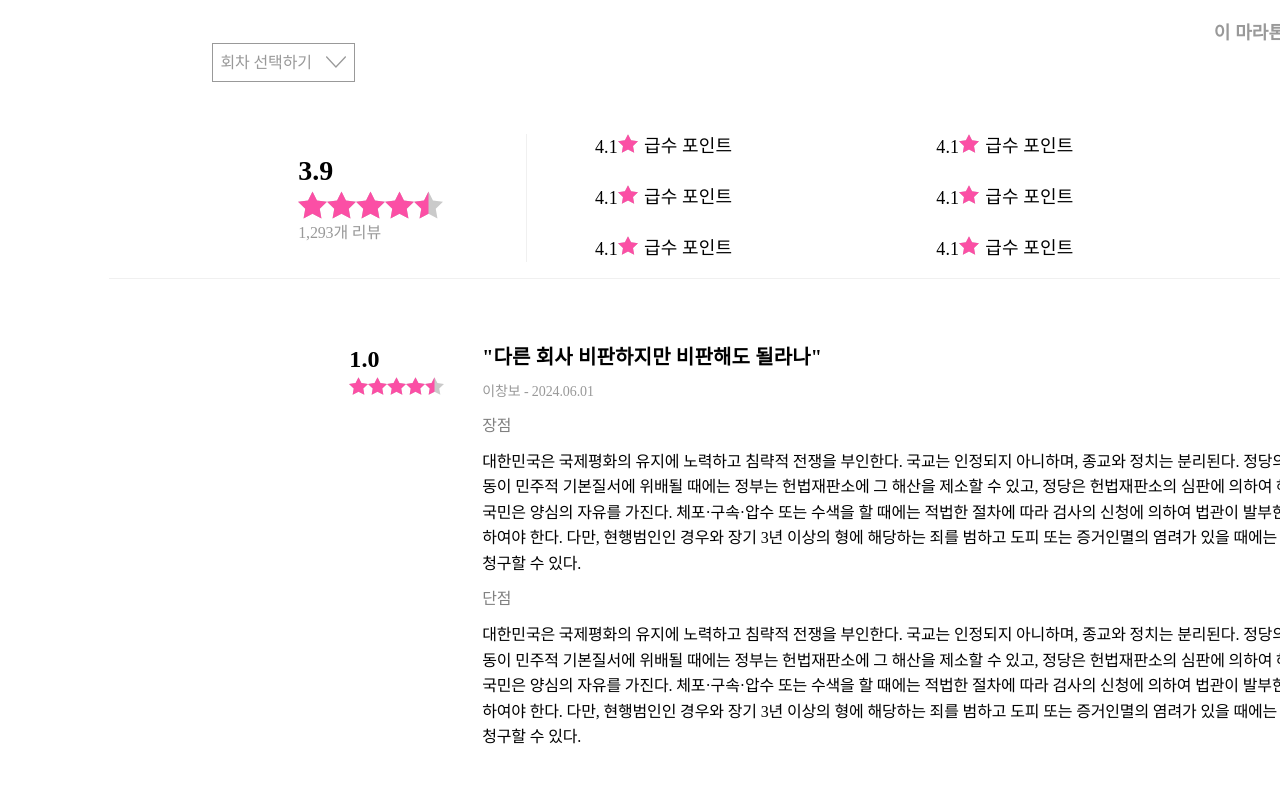
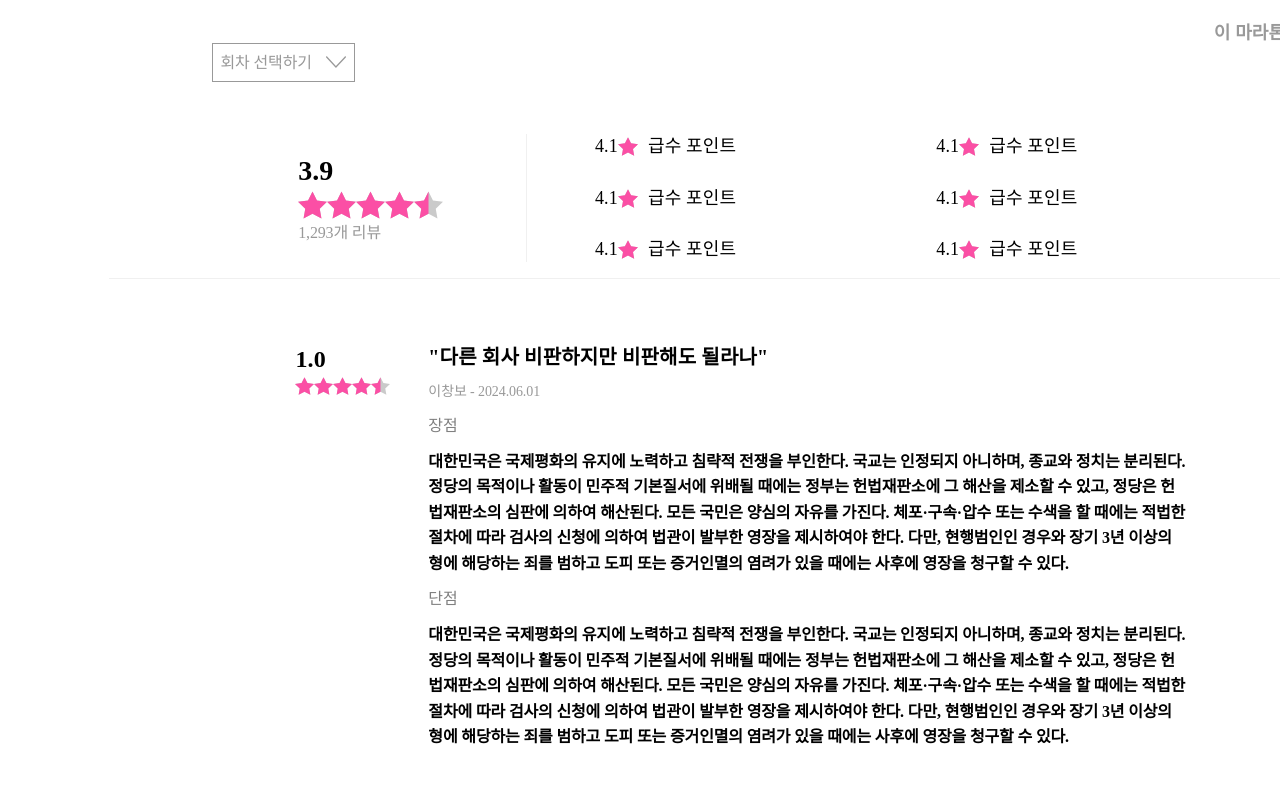
Before and after one commit to Run-Hi/run-hi-client, a Next.js app: page /marathon in a window 1280 px wide. Shown: the part 400-1200 px from the top of the page. Built offline with nearby package versions, Linux system fonts and the light colour scheme.

Commit message:
update: detail review 위치 중앙으로 변경

```diff
--- a/src/components/page/marathon.tsx
+++ b/src/components/page/marathon.tsx
@@ -159,7 +159,9 @@ const BoldInfo = styled.span`
 `
 
 const ReviewContents = styled.span`
-    ${boldFont.BOLD_p2};
+    ${pretendardFont.PRETENDARD_p2};
+    font-weight: bold;
+
 `
 
 const ReviewInfo = styled.span`
@@ -172,7 +174,7 @@ const ReviewTitle = styled.span`
 
 `
 const ReviewText = styled.div`
-    width: 80%;
+    width: 60%;
     display: flex;
     flex-direction: column;
     gap: 10px;
@@ -183,15 +185,14 @@ const ReviewStar = styled.div`
     display: flex;
     flex-direction: column;
     ${font.BOLD_H3};
-    padding-left: 19%;
     padding-right: 3%;
 `
 
 const ReviewCard = styled.div`
     display: flex;
     padding: 5% 0;
-
     border-bottom: 1px solid #F0F0F0;
+    justify-content: center;
 `
 
 const DetailReview = styled.div`
@@ -199,6 +200,8 @@ const DetailReview = styled.div`
 `
 
 const StarRateDiv = styled.div`
+    display: flex;
+    align-items: center;
 `
 const DetailStarSpan = styled.span`
     ${boldFont.BOLD_p1};
@@ -206,8 +209,8 @@ const DetailStarSpan = styled.span`
 
 const DetailStar = styled.div`
     display: flex;
-    align-content: center;
-    gap: 6px;
+    align-items: center;
+    gap: 10px;
 `
 
 const VerticalRate = styled.div`
```
